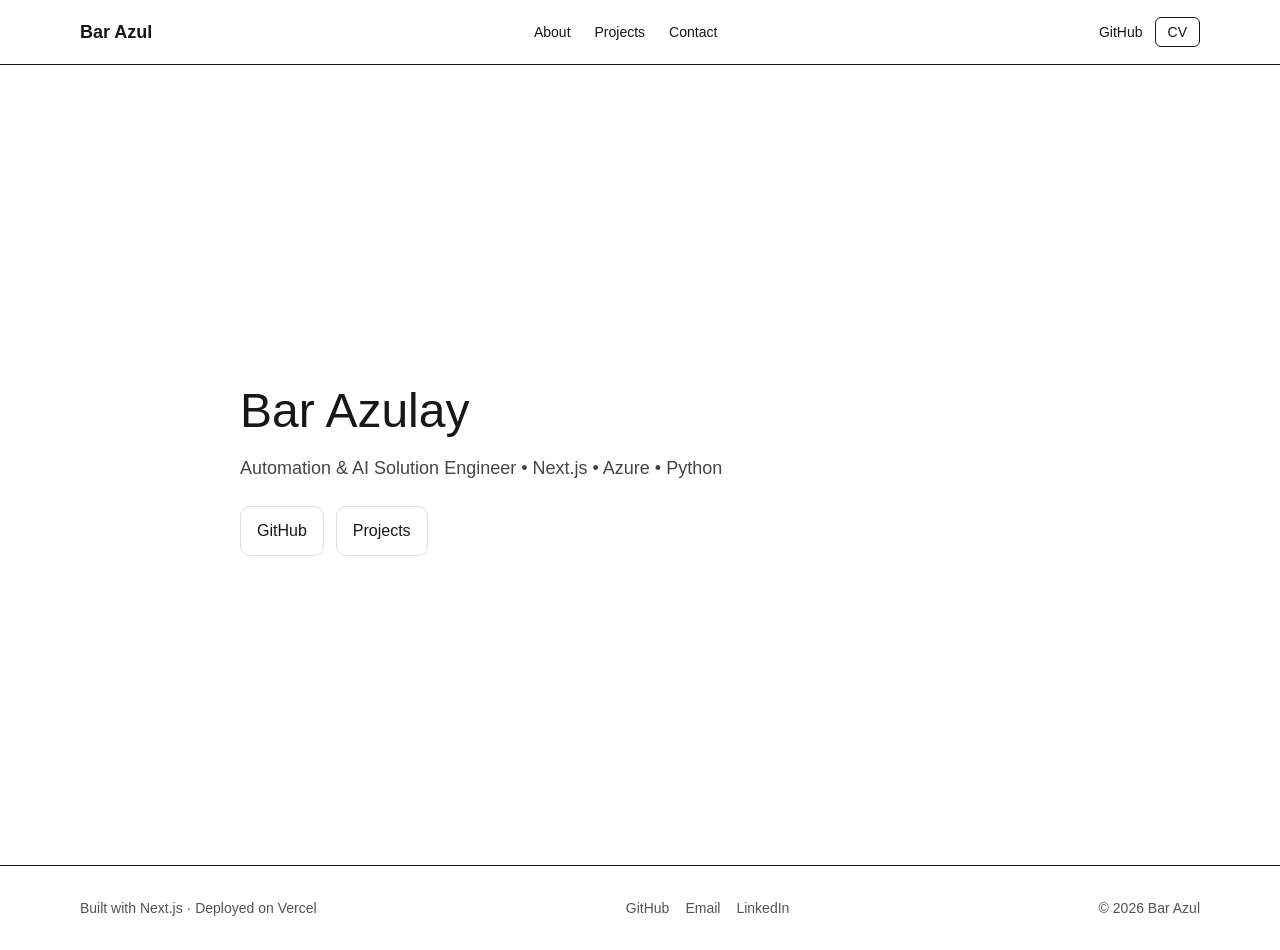
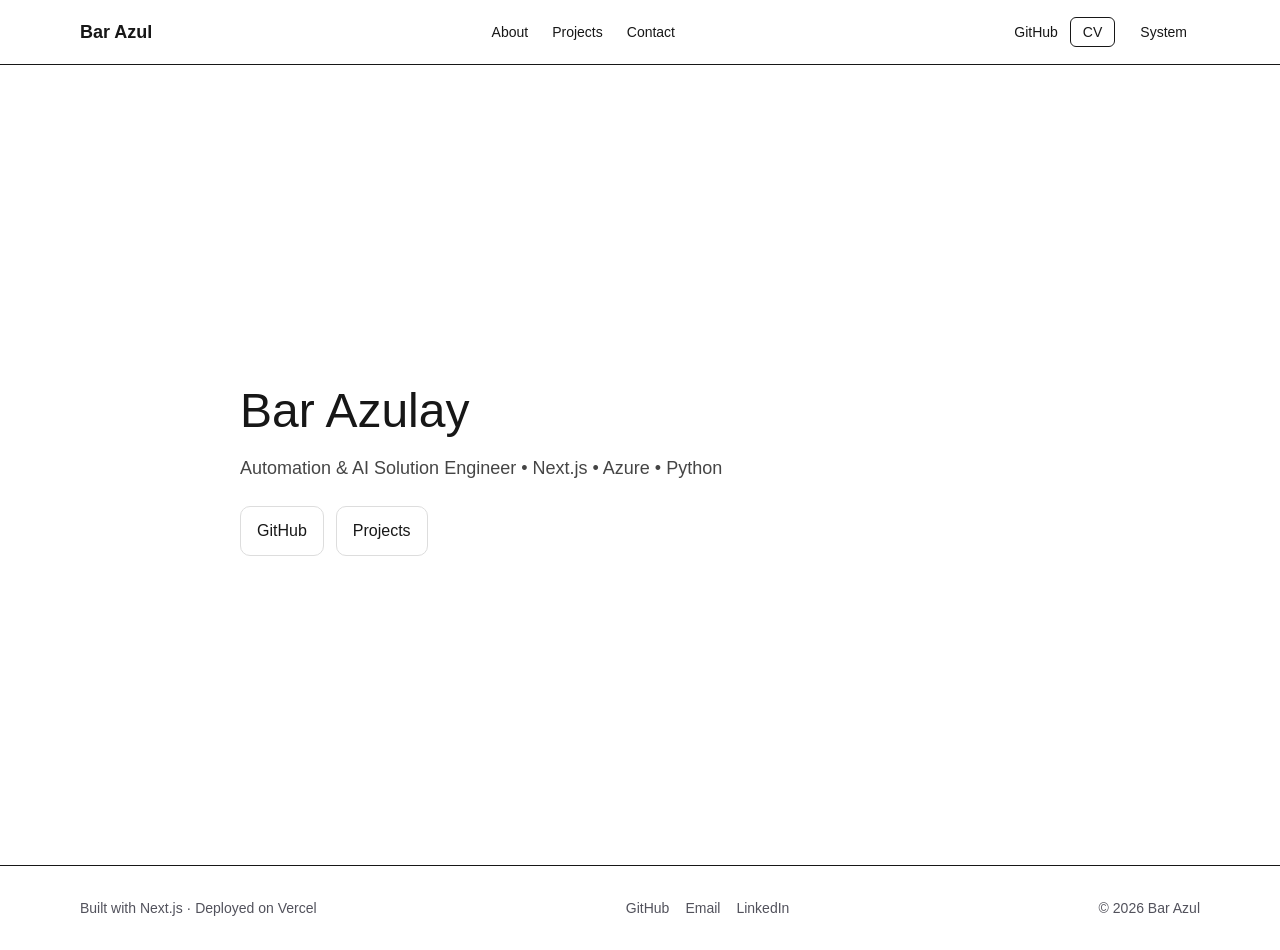
Before and after one commit to Bar-azul/my-next-app, a Next.js app: page / in a window 1280 px wide. Built offline with nearby package versions, Linux system fonts and the light colour scheme.

Commit message:
added dark mode

```diff
--- a/app/layout.tsx
+++ b/app/layout.tsx
@@ -1,7 +1,7 @@
 import type { Metadata } from "next";
 import { Geist, Geist_Mono } from "next/font/google";
 import "./globals.css";
-
+import ThemeProvider from "@/components/theme-provider";
 import Header from "@/components/Header";
 import Footer from "@/components/Footer";
 
@@ -20,23 +20,15 @@ export const metadata: Metadata = {
   description: "Software Engineer Portfolio",
 };
 
-export default function RootLayout({
-  children,
-}: {
-  children: React.ReactNode;
-}) {
+export default function RootLayout({ children }: { children: React.ReactNode }) {
   return (
-    <html lang="en">
-      <body
-        className={`${geistSans.variable} ${geistMono.variable} antialiased min-h-screen flex flex-col`}
-      >
-        <Header />
-
-        <main className="flex-1">
+    <html lang="en" suppressHydrationWarning>
+      <body className="bg-white text-black dark:bg-black dark:text-white">
+        <ThemeProvider>
+          <Header />
           {children}
-        </main>
-
-        <Footer />
+          <Footer />
+        </ThemeProvider>
       </body>
     </html>
   );
--- a/components/Header.tsx
+++ b/components/Header.tsx
@@ -1,4 +1,5 @@
 import Link from "next/link";
+import ThemeToggle from "./ThemeToggle";
 
 export default function Header() {
   return (
@@ -30,6 +31,7 @@ export default function Header() {
           >
             CV
           </a>
+          <ThemeToggle />
         </div>
       </div>
     </header>
--- /dev/null
+++ b/components/ThemeToggle.tsx
@@ -0,0 +1,42 @@
+"use client";
+
+import { useEffect, useState } from "react";
+import { useTheme } from "next-themes";
+
+export default function ThemeToggle() {
+  const { theme, setTheme, systemTheme } = useTheme();
+  const [mounted, setMounted] = useState(false);
+
+  useEffect(() => setMounted(true), []);
+
+  if (!mounted) {
+    return (
+      <button
+        className="rounded border border-white/25 px-3 py-1 text-sm opacity-70"
+        aria-label="Toggle theme"
+      >
+        Theme
+      </button>
+    );
+  }
+
+  const current = theme === "system" ? systemTheme : theme;
+
+  function cycleTheme() {
+    // System -> Dark -> Light -> System
+    if (theme === "system") return setTheme("dark");
+    if (theme === "dark") return setTheme("light");
+    return setTheme("system");
+  }
+
+  return (
+    <button
+      onClick={cycleTheme}
+      className="rounded border border-white/25 px-3 py-1 text-sm hover:border-white/60 transition"
+      aria-label="Toggle theme"
+      title={`Theme: ${theme} (current: ${current})`}
+    >
+      {theme === "system" ? "System" : theme === "dark" ? "Dark" : "Light"}
+    </button>
+  );
+}
--- /dev/null
+++ b/components/theme-provider.tsx
@@ -0,0 +1,17 @@
+"use client";
+
+import { ThemeProvider as NextThemesProvider } from "next-themes";
+import type { ReactNode } from "react";
+
+export default function ThemeProvider({ children }: { children: ReactNode }) {
+  return (
+    <NextThemesProvider
+      attribute="class"
+      defaultTheme="system"
+      enableSystem
+      disableTransitionOnChange
+    >
+      {children}
+    </NextThemesProvider>
+  );
+}
--- a/package.json
+++ b/package.json
@@ -10,6 +10,7 @@
   },
   "dependencies": {
     "next": "16.1.1",
+    "next-themes": "^0.4.6",
     "react": "19.2.3",
     "react-dom": "19.2.3",
     "resend": "^6.7.0"
```
Also changed, not shown: 1 other file (tests, documents, lock files or other folders).
